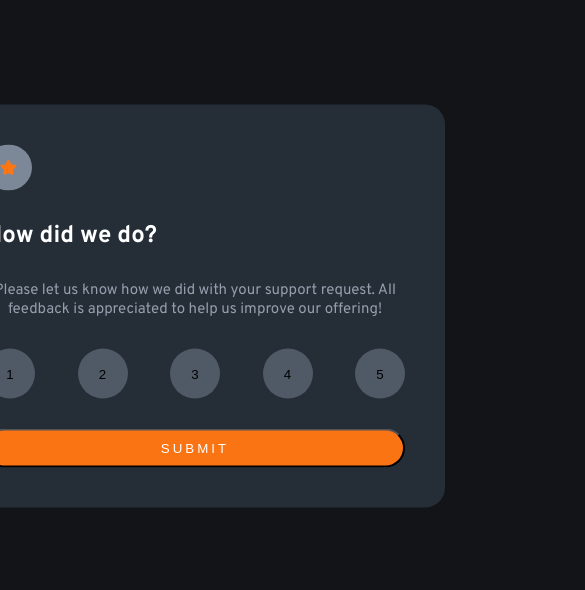
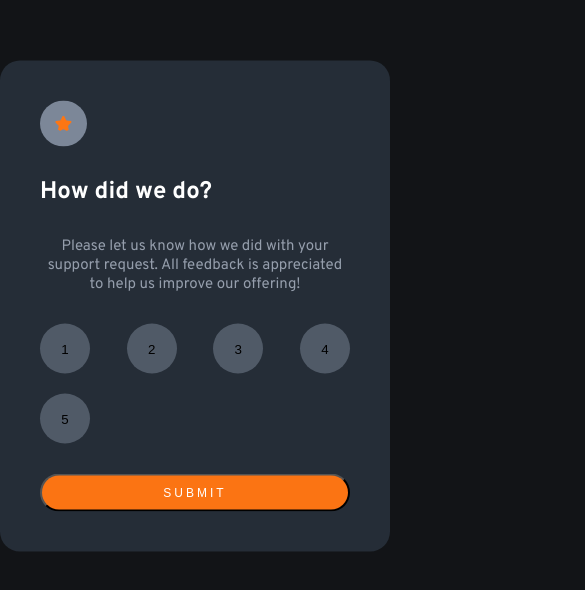
Before and after one commit to OussamaDjebbour/frontend-mentor-Interactive-rating-component, a plain HTML site: page index.html in a window 390 px wide. Shown: the part 116-706 px from the top of the page, 585 px wide, since content can reach past the window. Drawn offline with Linux system fonts and the light colour scheme; a web font is replaced by a local one.

Commit message:
version1.1

```diff
--- a/index.css
+++ b/index.css
@@ -4,10 +4,9 @@
   box-sizing: border-box;
 }
 body {
-  /* font-family: "Belanosima", sans-serif; */
   font-family: "Overpass", sans-serif;
   width: 1440px;
-  /* min-height: 100vh; */
+  min-height: 100vh;
   background: hsl(216, 12%, 8%);
   color: hsl(0, 0%, 100%);
 }
@@ -23,13 +22,28 @@ body {
   border-radius: 20px;
   display: flex;
   flex-direction: column;
-  /* justify-content: flex-start; */
   align-items: flex-start;
   gap: 30px;
 }
+@media (max-width: 500px) {
+  .container {
+    width: 100%;
+  }
+  ul {
+    flex-wrap: wrap;
+    gap: 20px;
+  }
+  ul .btn {
+    width: 40px;
+    height: 40px;
+  }
+  .btn-submit {
+    letter-spacing: normal;
+    font-size: 12px;
+  }
+}
 .container1 {
   flex-direction: column;
-  /* justify-content: flex-start; */
   align-items: center;
   gap: 30px;
 }
```
Also changed, not shown: index.html (+2 -25 lines).
